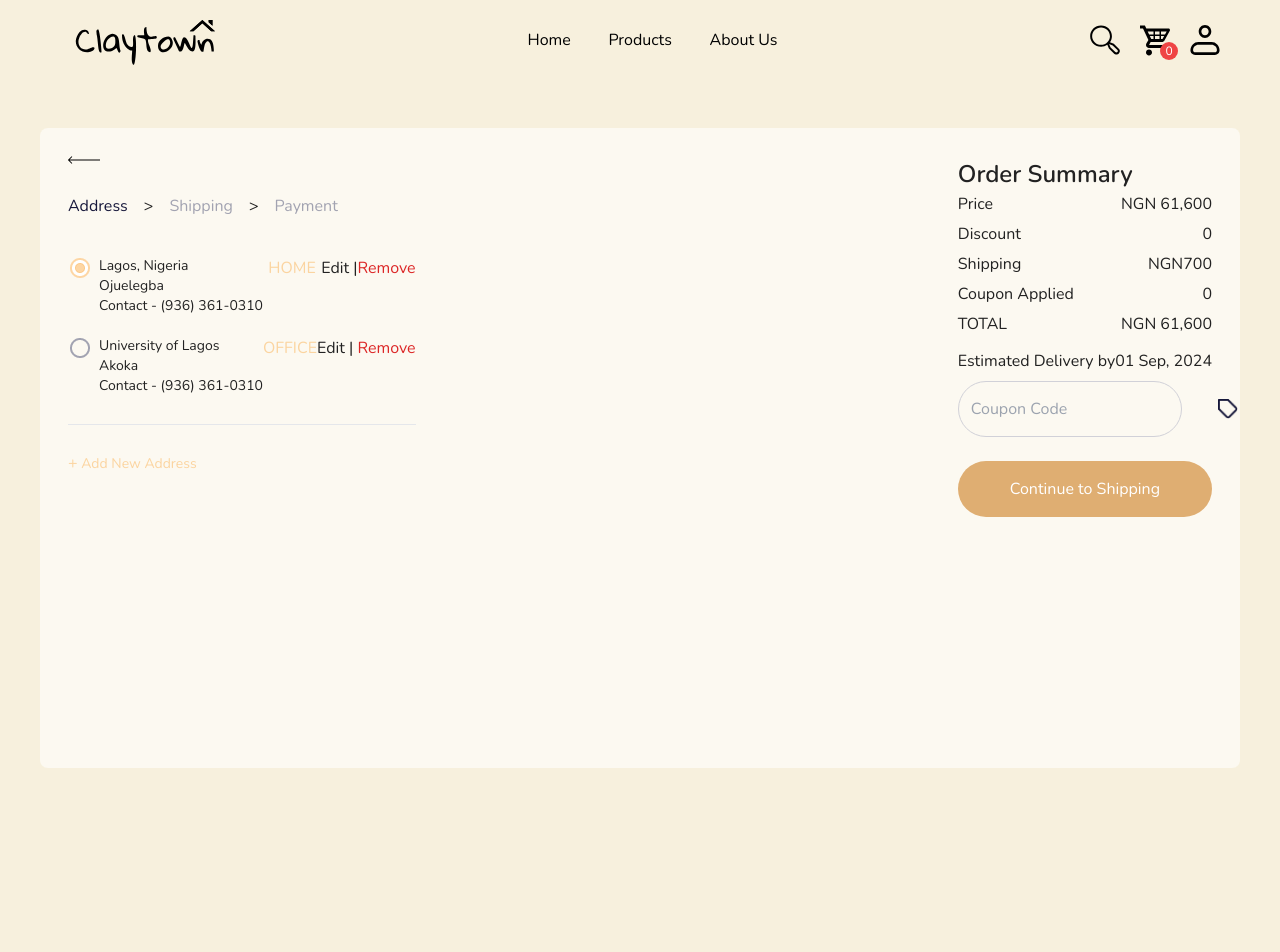
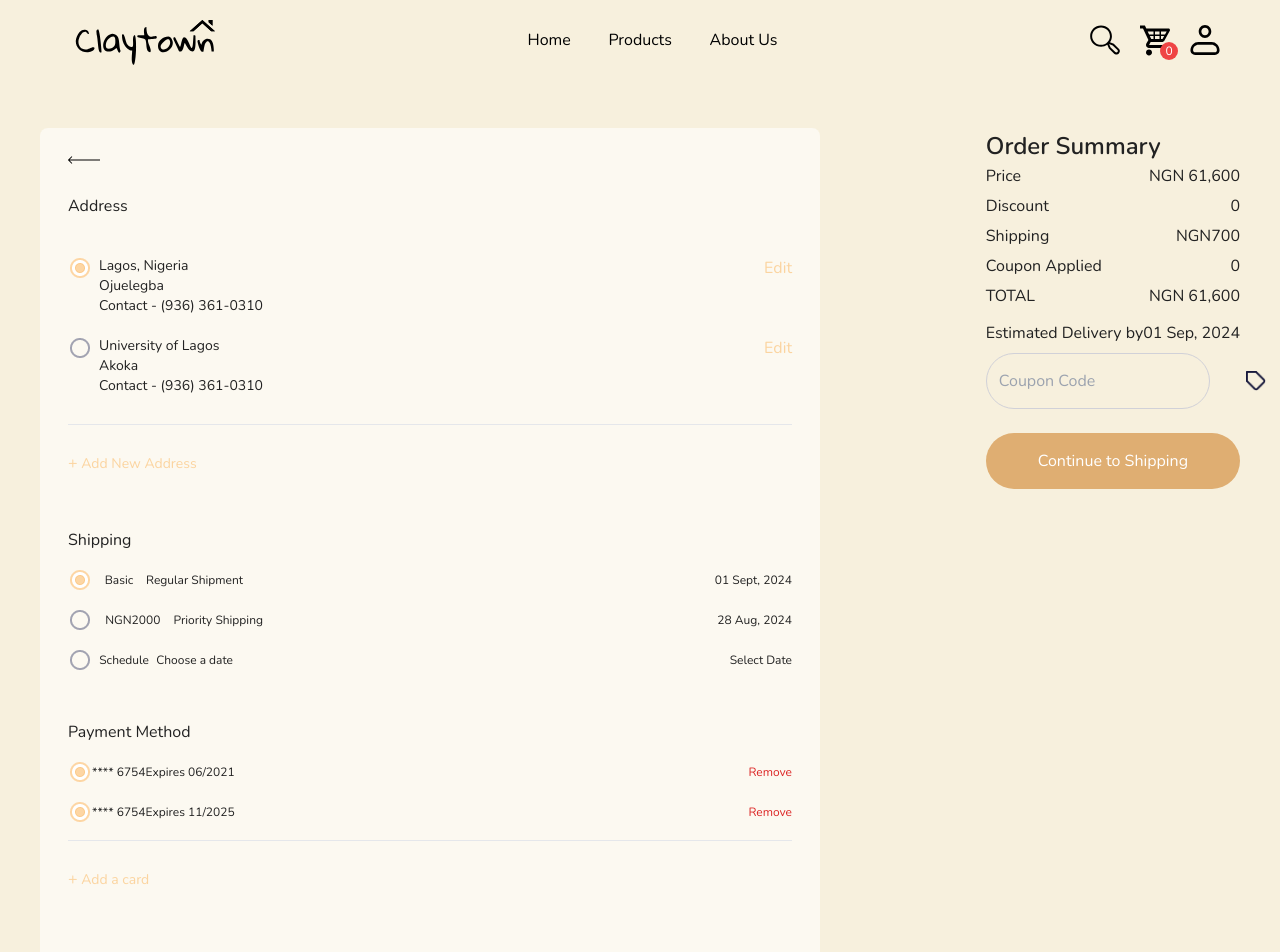
Before and after one commit to JoshuaAkpan/HNG-Stage2-Task-Claytown, a React (Create React App) app: page /checkout/address in a window 1280 px wide. Shown: the top 952 px of the page. Before the commit the page ends 800 px from the top, so only its background shows below. Built offline with nearby package versions, Linux system fonts and the light colour scheme.

Commit message:
modified

```diff
--- a/src/pages/Address.jsx
+++ b/src/pages/Address.jsx
@@ -1,5 +1,6 @@
 import React from "react";
-import { CheckoutNav, OrderSummary } from "../components";
+import { OrderSummary } from "../components";
+import { Shipping, Payment } from "../pages";
 import { Link } from "react-router-dom";
 import navArrow from "../assets/img/navArrow.png";
 import radio_selected from "../assets/img/radio_selected.png";
@@ -9,14 +10,14 @@ const Address = () => {
   // bg-[#fef8e6]
 
   return (
-    <div className="px-10 pt-32 w-full">
-      <div className="bg-[#FCF9F1] mb-5 rounded-lg p-7 h-[80vh] lg:flex xl:flex lg:justify-between xl:justify-between">
+    <div className="px-10 pt-32 w-full lg:flex lg:justify-between">
+      <div className="bg-[#FCF9F1] mb-5 rounded-lg p-7 h-fit lg:w-[65%]">
         <div className="">
           <Link to={"/checkout"}>
             <img className="mb-[30px]" src={navArrow} alt="navArrow" />
           </Link>
 
-          <CheckoutNav />
+          <h1>Address</h1>
 
           <div className="mt-[38px] flex justify-between">
             <div className="flex w-[195px] justify-between items-start">
@@ -31,15 +32,7 @@ const Address = () => {
               </div>
             </div>
 
-            <div className="border-[#FBC47CB2] text-[#FBC47CB2]">HOME</div>
-
-            <div className="hidden lg:block xl:block">
-              <div>
-                Edit
-                <span> |</span>
-                <span className="text-red-600">Remove</span>
-              </div>
-            </div>
+            <div className="border-[#FBC47CB2] text-[#FBC47CB2]">Edit</div>
           </div>
 
           <div className="flex justify-between mt-5">
@@ -55,15 +48,7 @@ const Address = () => {
               </div>
             </div>
 
-            <div className="border-[#FBC47CB2] text-[#FBC47CB2]">OFFICE</div>
-
-            <div className="hidden lg:block xl:block">
-              <div>
-                Edit
-                <span> | </span>
-                <span className="text-red-600">Remove</span>
-              </div>
-            </div>
+            <div className="border-[#FBC47CB2] text-[#FBC47CB2]">Edit</div>
           </div>
 
           <hr className="mt-7" />
@@ -76,12 +61,19 @@ const Address = () => {
           </Link>
         </div>
 
+        {/*SHIPPING*/}
+        <Shipping />
+
+        {/*PAYMENT METHOD*/}
+        <Payment />
+
+      </div>
         {/* Order Summary  */}
+
         <OrderSummary
           link="/checkout/payment/shipping-details"
           text="Continue to Shipping"
         />
-      </div>
     </div>
   );
 };
--- a/src/pages/Payment.jsx
+++ b/src/pages/Payment.jsx
@@ -1,45 +1,52 @@
 import React from "react";
-import { CheckoutNav } from "../components";
+import radio_selected from "../assets/img/radio_selected.png";
+import radio_off from "../assets/img/radio_off.png";
 import { Link } from "react-router-dom";
 
 const Payment = () => {
   return (
-    <div className="px-10 pt-32 w-full">
-      <div className="bg-[#fef8e6] mb-5 rounded-lg p-7 h-[80vh]">
-        <CheckoutNav />
-
-        <h2 className="mt-12 mb-4">Payment Method</h2>
+    <div className="pt-7 w-full mb-10">
+      <h2 className="mb-4">Payment Method</h2>
 
       {/* Payment form goes here */}
       <div>
-          <div className="flex p-4 border border-gray-400 items-center">
-            <img className="rounded-full bg-red-300 w-5 h-5" src="" alt="" />
+        <div className="flex justify-between mb-4 items-center w-full text-[12px] ">
+          <div className=" w-fit flex items-center justify-between">
+            <img src={radio_selected} alt="" />
             {/* card icon */}
-            <div className="bg-red-300 h-[15px] w-[20px]"></div>
-            <div> **** 6754</div>
-            <div> Expires 06/2021</div>
+            <div className="">**** 6754</div>
+            <div className="hidden lg:block">Expires 06/2021</div>
           </div>
 
-          <div className="flex p-4 border border-gray-400 items-center">
-            <img className="rounded-full bg-red-300 w-5 h-5" src="" alt="" />
+          <div className="block lg:hidden">Expires 06/2021</div>
+          <div className="text-red-600 hidden lg:block">Remove</div>
+        </div>
+
+        <div className="flex justify-between mb-4 items-center w-full text-[12px] ">
+          <div className=" w-fit flex items-center justify-between">
+            <img src={radio_selected} alt="" />
             {/* card icon */}
-            <div className="bg-red-300 h-[15px] w-[20px]"></div>
             <div> **** 6754</div>
-            <div> Expires 06/2021</div>
+            <div className="hidden lg:block">Expires 11/2025</div>
+          </div>
+
+          <div className="block lg:hidden">Expires 11/2025</div>
+          <div className="text-red-600 hidden lg:block">Remove</div>
         </div>
       </div>
 
       <hr />
 
-        <p>+ Add Payment method</p>
+      <Link to={"/checkout"}>
+        <div className="text-[#FBC47CB2] mt-[26px] mb-[45px]">
+          <span className="text-[24]">+</span>
+          <span className="text-sm"> Add a card</span>
+        </div>
+      </Link>
 
-        <div  className="align-center">
-          <Link to={'/checkout/payment/payment-details'} >
-
-          <button>Place Your Order and Pay</button>
+      <Link to={"/checkout/payment/payment-details"}>
+        <button className="text-[white] w-[250px] h-[50px]  mt-6 rounded-[50px] py-2 px-10 mb-5 bg-[#DFAE72]">Pay now</button>
       </Link>
-        </div>
-      </div>
     </div>
   );
 };
--- a/src/pages/Shipping.jsx
+++ b/src/pages/Shipping.jsx
@@ -1,5 +1,4 @@
 import React from "react";
-import { CheckoutNav } from "../components";
 import navArrow from "../assets/img/navArrow.png";
 import { Link } from "react-router-dom";
 import radio_selected from "../assets/img/radio_selected.png";
@@ -7,45 +6,44 @@ import radio_off from "../assets/img/radio_off.png";
 
 const Shipping = () => {
   return (
-    <div className="px-10 pt-32 w-full ">
-      <div className="bg-[#fef8e6] mb-5 rounded-lg p-7 h-[80vh]">
-        <Link to={"/checkout"}>
-          <img className="mb-[30px]" src={navArrow} alt="navArrow" />
-        </Link>
-
-        <CheckoutNav />
-
-        <h2 className="mt-12 mb-4">Shipping Method</h2>
+    <div className="pt-2 w-full mb-5">
+      <h2 className="mb-4">Shipping</h2>
       {/* shipping form goes here */}
 
-        <div className="flex p-4 border border-gray-400 items-center w-full">
+      <div className="flex justify-between mb-4 items-center w-full text-[12px] ">
+        <div className=" w-[175px] flex items-center justify-between">
           <img src={radio_selected} alt="" />
           {/* card icon */}
-          <div className="flex items-center">
-            <div>Free</div>
+          <div>Basic</div>
           <div>Regular Shipment</div>
         </div>
-          <div>01 Sept, 2024</div>
+
+        <div className="">01 Sept, 2024</div>
       </div>
 
-        <div className="flex p-4 border border-gray-400 items-center">
+
+      <div className="flex justify-between mb-4 items-center w-full text-[12px] ">
+        <div className=" w-[195px] items-center flex justify-between">
         <img src={radio_off} alt="" />
-          <div className="flex items-center">
+          {/* card icon */}
           <div>NGN2000</div>
           <div>Priority Shipping</div>
         </div>
-          <div>28 Aug, 2024</div>
+
+        <div className="">28 Aug, 2024</div>
       </div>
 
-        <div className="flex p-4 items-center justify-between">
+      <div className="flex justify-between mb-4 items-center w-full text-[12px] ">
+        <div className=" w-[165px] items-center  flex justify-between">
         <img src={radio_off} alt="" />
-          <div className="flex items-center">
+          {/* card icon */}
           <div>Schedule</div>
-            <div>Choose a date that works for you.</div>
+          <div>Choose a date</div>
         </div>
-          <div>Select Date </div>
+
+        <div className="">Select Date</div>
       </div>
-      </div>
+
     </div>
   );
 };
```
Lines whose indentation alone changed are shown as unchanged.
